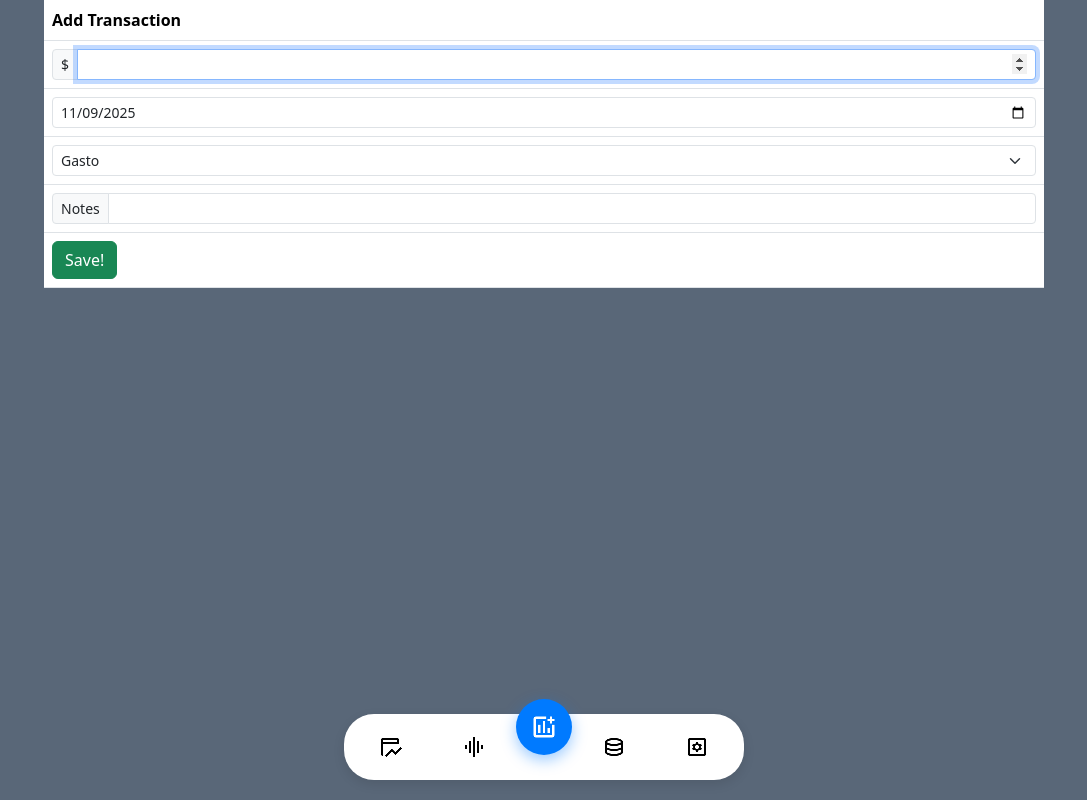
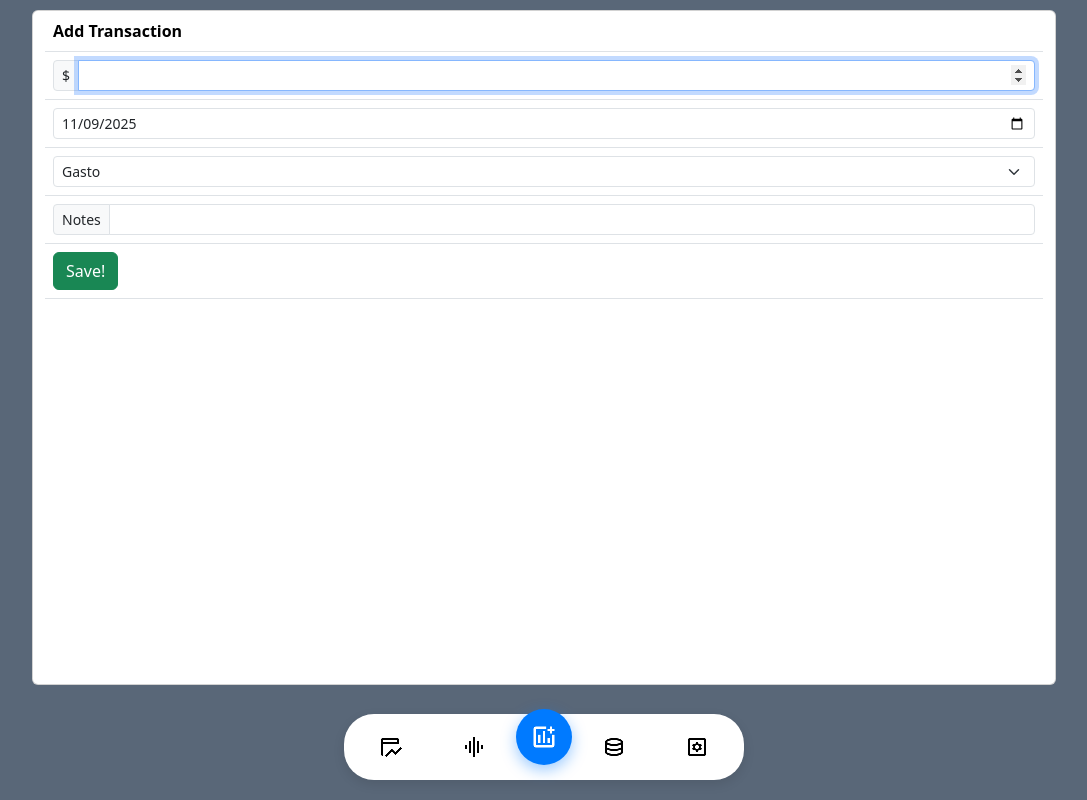
Before and after one commit to santanderelias/luna, a plain HTML site: page index.html in a window 1280 px wide. Shown: the whole page, without its empty margins (96-1183 px from the left). Drawn offline with nearby package versions, Linux system fonts and the light colour scheme.

Commit message:
small tweaks

```diff
--- a/app.css
+++ b/app.css
@@ -8,6 +8,18 @@ body {
 	justify-content: center;
 	height: 100vh;
 }
+
+html, body {
+    /* Sets the height to 100% of the viewport height */
+    height: 100%;
+    /* Removes default margins that cause unwanted scrollbars */
+    margin: 0;
+    /* Ensures padding/borders are calculated inside the specified height */
+    box-sizing: border-box;
+    /* Ensures no vertical scrolling occurs outside of the card element */
+    overflow: hidden;
+}
+
 
 img {
 	max-width: 100%;
@@ -42,11 +54,15 @@ img {
 /* Base styles (mobile first) */
 .container {
 	display:  flex;
-  width: 100%;
+    width: 95%;
 	flex-direction: column;
 	align-items: center;
 	justify-content: top;
 	height: 100%;
+    margin-top: 10px;
+    margin-left: 10px;
+    margin-right: 10px;
+    margin-bottom: 35px;
 }
 
 /* Styles for screens wider than 600px */
@@ -111,7 +127,7 @@ img {
             align-items: center;
             justify-content: center;
             position: relative;
-            bottom: 20px;
+            bottom: 10px;
             box-shadow: 0 5px 15px rgba(0, 122, 255, 0.4);
             transition: background-color 0.3s ease, transform 0.3s ease;
             flex-shrink: 0; /* Prevent shrinking */
--- a/index.html
+++ b/index.html
@@ -28,7 +28,7 @@
         </a>
     </div>
 <!-- nav -->
-    <div class="container">
+    <div class="container card">
       <!-- add transaction table -->
       <table id="addTransactionTable" class="table table-striped-columns">
          <thead>
@@ -57,13 +57,6 @@
                  </select>
                </td>
             </tr>
-           <!-- <tr scope="row">
-               <td class="input-group input-group-sm">
-                  <label for="range4" class="form-label">Rate!</label>
-                  <input type="range" class="form-range" min="0" max="5" value="1" step="1" id="range4">
-                  <output for="range4" id="rangeValue" aria-hidden="true"></output>
-               </td>
-            </tr> -->
             <tr scope="row">
                <td class="input-group input-group-sm">
                  <span class="input-group-text" id="inputGroup-sizing-sm">Notes</span>
@@ -79,7 +72,7 @@
       </table>
       <!-- add transaction table -->
       <!-- vars -->
-      <table id="varsTable" class="table table-dark table-striped-columns">
+      <table id="varsTable" class="table table-striped-columns">
          <thead>
             <tr>
                <th scope="col">#</th>
@@ -147,7 +140,7 @@
       </table>
       <!-- vars -->
       <!-- transaction history -->
-      <table id="transactionHistoryVisibilityTable" class="table table-dark table-striped-columns">
+      <table id="transactionHistoryVisibilityTable" class="table table-striped-columns">
          <thead>
             <tr>
                <th scope="col">#</th>
@@ -162,17 +155,6 @@
       </table>
       <!-- transaction history -->
       </div>
- <!--    <div id="butonera">
-         <button type="button" class="btn btn-dark" onclick="logVars()">Print Vars</button>
-         <button id="transactionHistoryVisibilitybtn" type="button" class="btn btn-dark" onclick="transactionHistoryVisibility()">History</button>
-         <button id="addTransactionFormBtn" type="button" class="btn btn-success" onclick="newTransactionFormDisplay()">+</button>
-         <button id="varsVisibilitybtn" type="button" class="btn btn-dark" onclick="varsVisibility()">Vars</button>
-         <button type="button" class="btn btn-outline-light">Danger</button>
-         <button type="button" class="btn btn-outline-light">Warning</button>
-         <button type="button" class="btn btn-outline-light">Info</button>
-         <button type="button" class="btn btn-outline-light">Light</button>          <button type="button" class="btn btn-dark" data-bs-toggle="modal" data-bs-target="#staticBackdrop">Settings</button>
-      </div>-->
-
       <!-- Modal 1-->
 <div class="modal fade " id="staticBackdrop" data-bs-backdrop="static" data-bs-keyboard="false" tabindex="-1" aria-labelledby="staticBackdropLabel" aria-hidden="true">
   <div class="modal-dialog modal-dialog-centered modal-dialog-scrollable modal-fullscreen-lg-down">
@@ -203,71 +185,3 @@
       <script src="app.js"></script>
    </body>
 </html>
-      <!-- base table
-      <table id="varsTable" class="table table-dark table-striped-columns">
-         <thead>
-            <tr>
-               <th scope="col">#</th>
-               <th scope="col">Firste</th>
-               <th scope="col">Last</th>
-            </tr>
-         </thead>
-         <tbody>
-            <tr>
-               <th scope="row">1</th>
-               <td>currentBalance</td>
-               <td>0</td>
-            </tr>
-            <tr>
-               <th scope="row">2</th>
-               <td>spendToDateThisMonth</td>
-               <td>0</td>
-            </tr>
-            <tr>
-               <th scope="row">3</th>
-               <td>numberOfDaysPassed</td>
-               <td>0</td>
-            </tr>
-            <tr>
-               <th scope="row">4</th>
-               <td>spentPerDay</td>
-               <td>0</td>
-            </tr>
-            <tr>
-               <th scope="row">5</th>
-               <td>monthlyIncome</td>
-               <td>0</td>
-            </tr>
-            <tr>
-               <th scope="row">6</th>
-               <td>monthlySpentProjection</td>
-               <td>0</td>
-            </tr>
-            <tr>
-               <th scope="row">7</th>
-               <td>netMonthlyProjection</td>
-               <td>0</td>
-            </tr>
-            <tr>
-               <th scope="row">8</th>
-               <td>spendingToDateX</td>
-               <td>0</td>
-            </tr>
-            <tr>
-               <th scope="row">9</th>
-               <td>paychecksToDateX</td>
-               <td>0</td>
-            </tr>
-            <tr>
-               <th scope="row">10</th>
-               <td>projectedIncomeToDateX</td>
-               <td>0</td>
-            </tr>
-            <tr>
-               <th scope="row">11</th>
-               <td>predictedCashBalanceToDateX</td>
-               <td>0</td>
-            </tr>
-         </tbody>
-      </table>
-      -->
```
